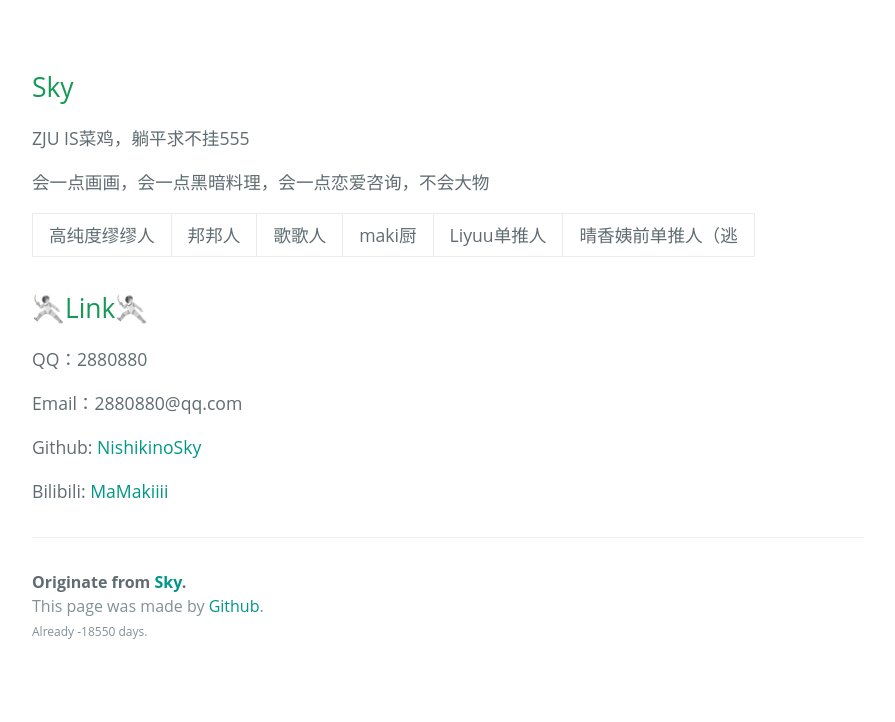
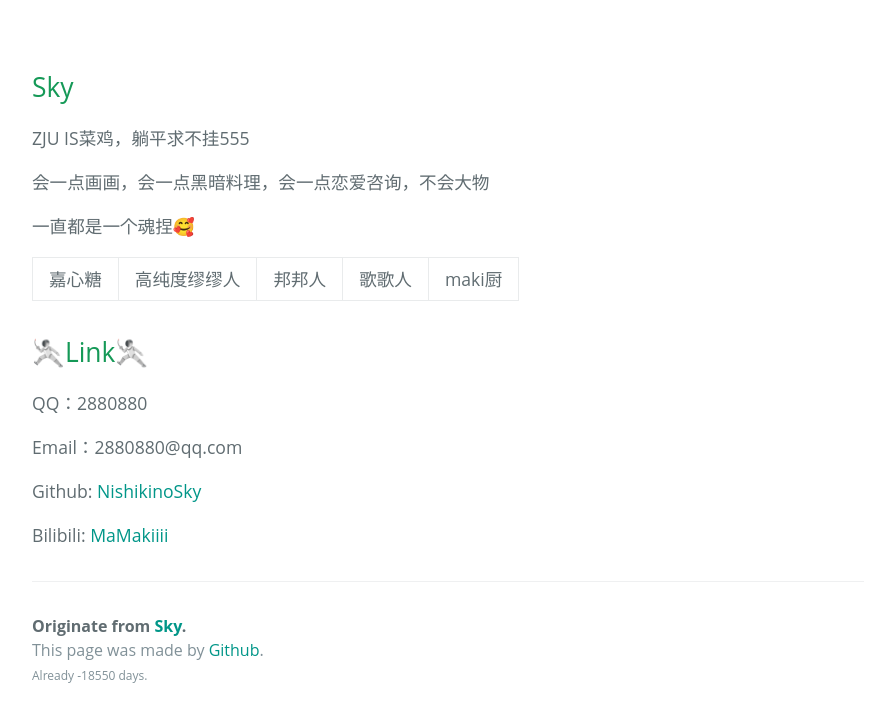
Before and after one commit to NishikinoSky/NishikinoSky.github.io, a Jekyll site: the page built from pages/about.md, in a window 1280 px wide and 1107 px high. Shown: the part 373-1095 px from the top of the window, without its empty margins (192-1087 px from the left). Built offline with Jekyll 4.4.1, drawn with Linux system fonts in a browser that asks for light colours; some web fonts are replaced.

Commit message:
Update about.md

```diff
--- a/pages/about.md
+++ b/pages/about.md
@@ -12,7 +12,9 @@ ZJU IS菜鸡，躺平求不挂555
 
 会一点画画，会一点黑暗料理，会一点恋爱咨询，不会大物
 
-高纯度缪缪人 | 邦邦人 | 歌歌人 | maki厨 | Liyuu单推人 | 晴香姨前单推人（逃
+一直都是一个魂捏🥰
+
+| 嘉心糖 |高纯度缪缪人 | 邦邦人 | 歌歌人 | maki厨 |
 
 
 
```
